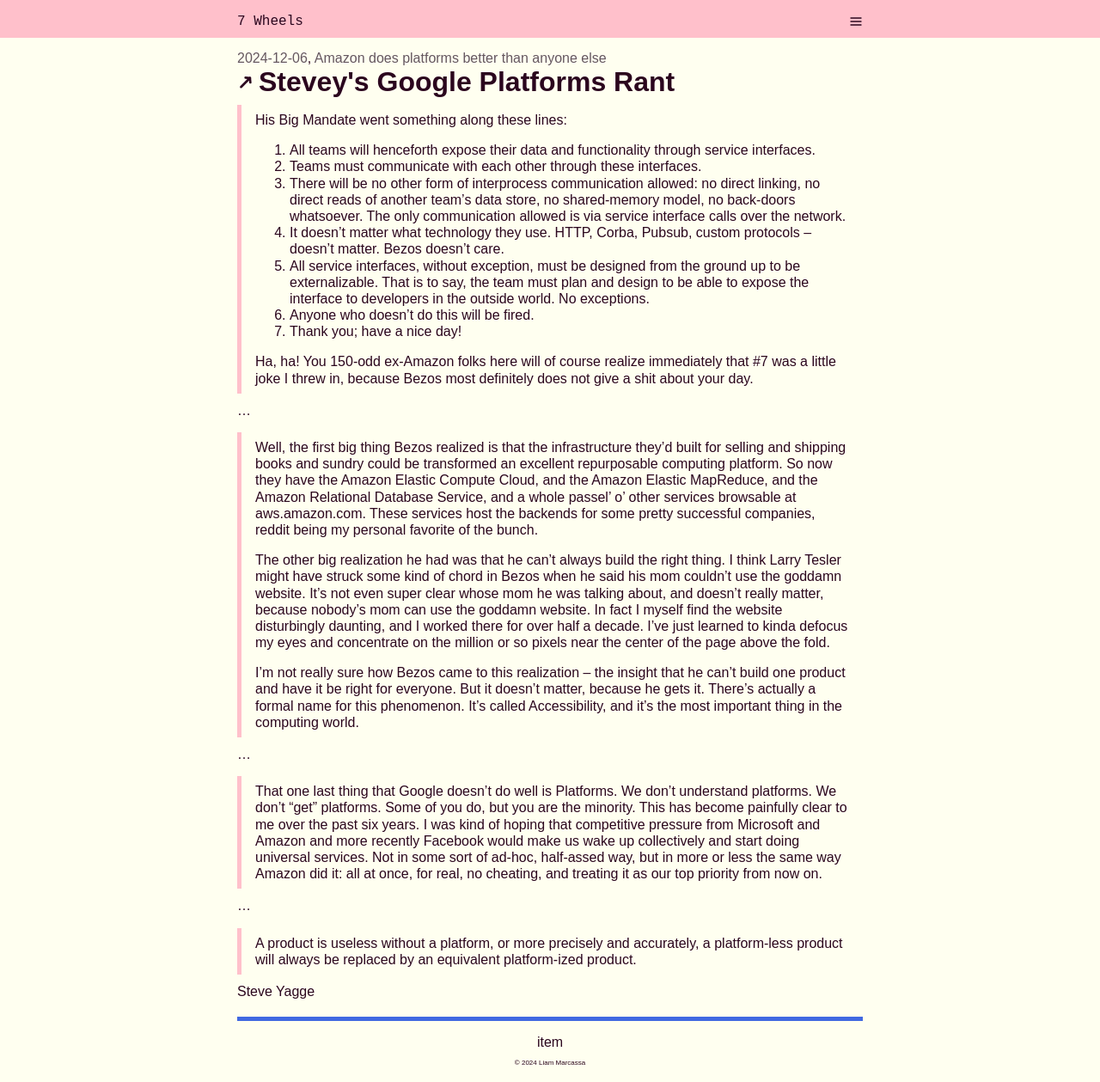
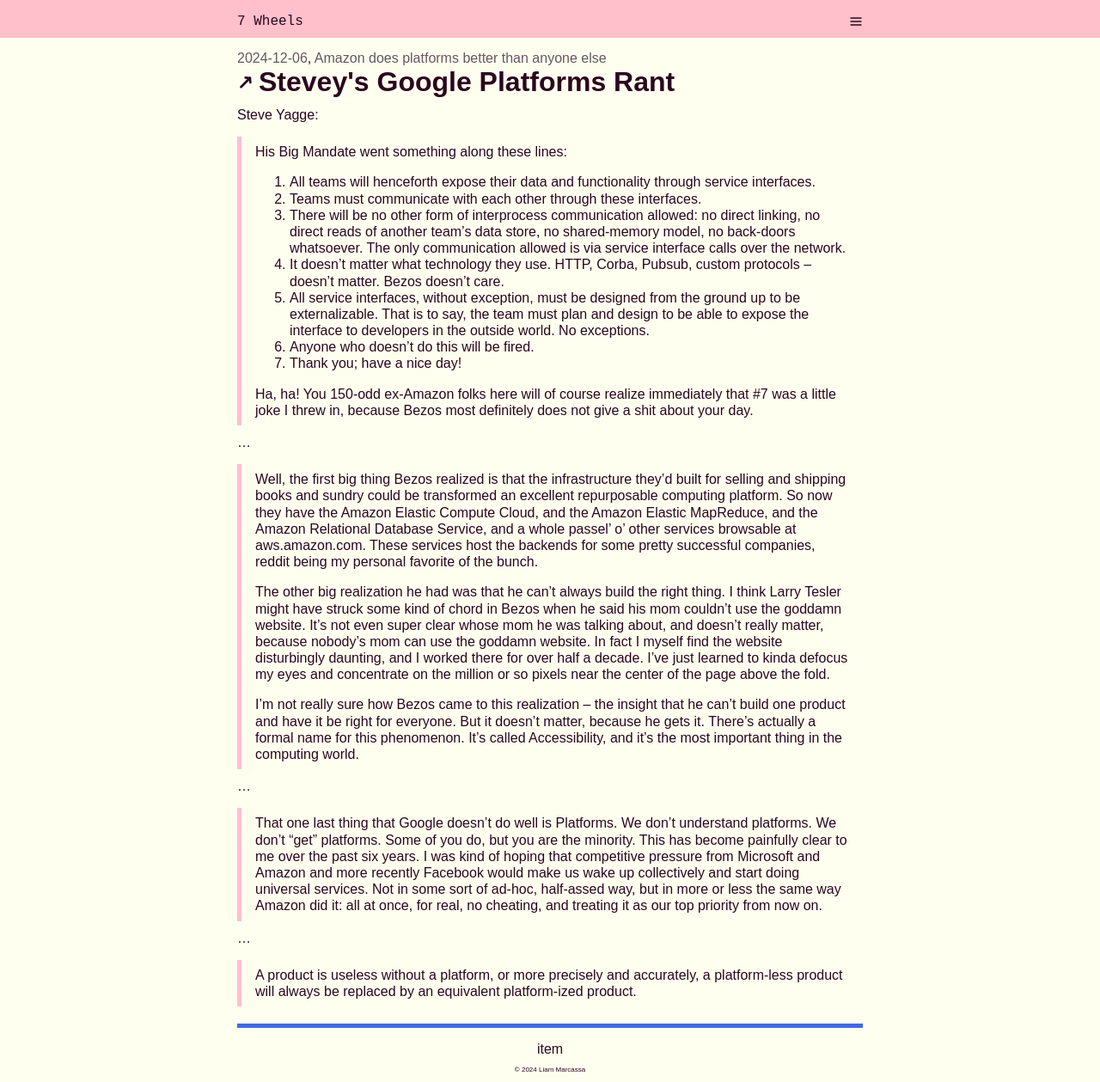
Before and after one commit to cruncha-cruncha/blag, a Jekyll site: the page built from _posts/2024-12-06-google-vs-amazon.md, in a window 1280 px wide. Shown: the whole page at 86% size. Built offline with Jekyll 4.4.1, drawn with Linux system fonts in a browser that asks for light colours; comment, search, counter and statistics services are not loaded; part of the change alters nothing that is shown.

```diff
--- a/_posts/2024-12-06-google-vs-amazon.md
+++ b/_posts/2024-12-06-google-vs-amazon.md
@@ -6,6 +6,8 @@ link: https://gist.github.com/chitchcock/1281611
 byline: Amazon does platforms better than anyone else
 tags: item
 ---
+Steve Yagge:
+
 > His Big Mandate went something along these lines:
 > 1. All teams will henceforth expose their data and functionality through service interfaces.
 > 2. Teams must communicate with each other through these interfaces.
@@ -32,5 +34,3 @@ tags: item
 ...
 
 > A product is useless without a platform, or more precisely and accurately, a platform-less product will always be replaced by an equivalent platform-ized product.
-
-Steve Yagge
```
